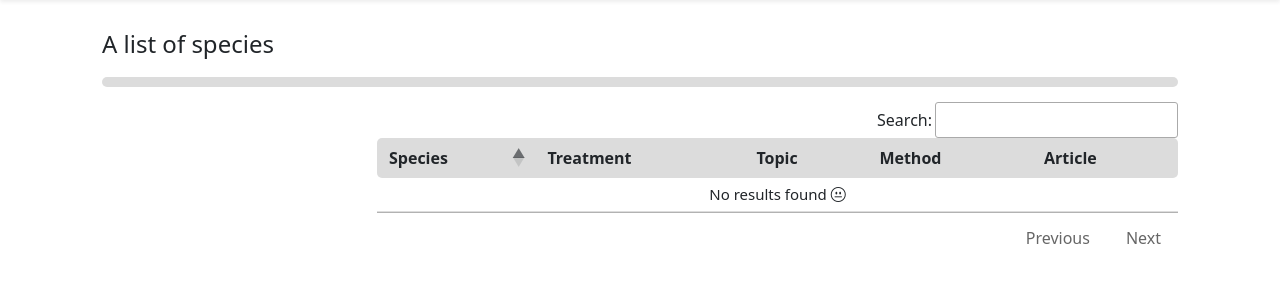
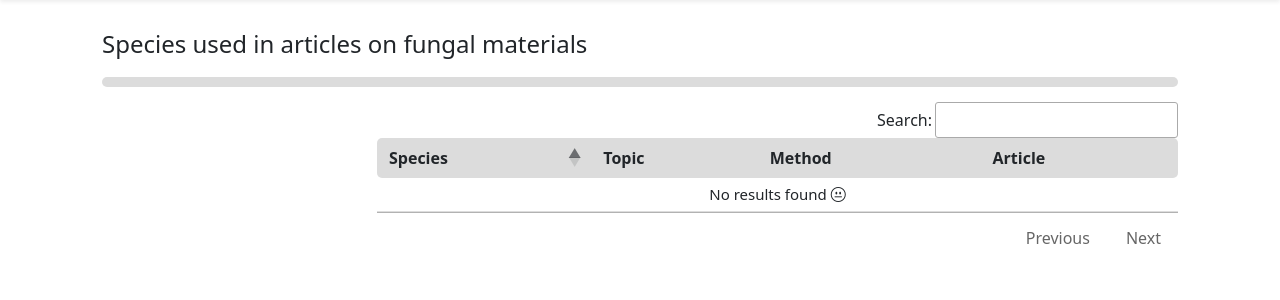
Before and after one commit to johnkeates/Fungalmaterials, a Django app: page /species/ in a window 1280 px wide. Shown: the part 75-375 px from the top of the page. Run offline with Django 4.2, Linux system fonts and the light colour scheme; data that the repository does not hold is empty; some libraries are stand-ins or nearby versions.

Commit message:
Changed the header title of Articles, Species and Reviews page to be more concise and clear, removed treatment column from Species DataTable, small changes in populate_articles command

```diff
--- a/fungalmaterials/management/commands/populate_articles.py
+++ b/fungalmaterials/management/commands/populate_articles.py
@@ -154,7 +154,7 @@ class Command(BaseCommand):
         "https://doi.org/10.3390/biomimetics9110707": (["Composite"], ["SSF"], ["Ganoderma lucidum"]),
         "https://doi.org/10.1021/acsomega.4c07661": (["Pure"], ["LSF"], ["Fomes fomentarius"]),
         "https://doi.org/10.1038/s41598-024-77435-1": (["Composite"], ["SSF"], ["Pleurotus sajor-caju"]),
-        "https://doi.org/10.3390/ma17246050": (["Composite"], ["SSF"], ["Daedaleopsis tricolor", "Stereum hirsutum", "Fomes fomentarius", "Trametes versicolor", "Ganoderma luciducm", "Ganoderma applanatum", "Bjerkandera adusta", "Hericium erinaceus", "Phellinus nigricans"]),
+        "https://doi.org/10.3390/ma17246050": (["Composite"], ["SSF"], ["Daedaleopsis tricolor", "Stereum hirsutum", "Fomes fomentarius", "Trametes versicolor", "Ganoderma lucidum", "Ganoderma applanatum", "Bjerkandera adusta", "Hericium erinaceus", "Phellinus nigricans"]),
         "https://doi.org/10.1017/btd.2024.26": (["Composite"], ["SSF"], ["Pleurotus ostreatus"]),
         "https://doi.org/10.3390/ma17246111": (["Composite"], ["SSF"], ["Trametes versicolor"]),
         "https://doi.org/10.1016/j.cej.2024.158382": (["Composite"], ["SSF"], ["Ganoderma lucidum"]),
@@ -162,7 +162,7 @@ class Command(BaseCommand):
         "https://doi.org/10.1177/17442591241300711": (["Composite"], ["SSF"], ["Pleurotus ostreatus", "Trametes versicolor"]),
         "https://doi.org/10.1002/adma.202418464": (["Pure", "Nanopaper"], ["LSF"], ["Schizophyllum commune"]),
         "https://doi.org/10.1016/j.matdes.2025.113591": (["Composite"], ["SSF"], ["Ganoderma lucidum"]),
-        "https://doi.org/10.1186/s40694-024-00192-3": ([""], ["LSF", "SSF"], ["Fomes fomentarius"]),
+        "https://doi.org/10.1186/s40694-024-00192-3": (["Composite"], ["LSF", "SSF"], ["Fomes fomentarius"]),
     }
 
         for doi, (topics, methods, species_names) in dois.items():
--- a/fungalmaterials/templates/fungalmaterials/reviews.html
+++ b/fungalmaterials/templates/fungalmaterials/reviews.html
@@ -12,7 +12,7 @@
 
 <div class="row" style="margin-bottom: 10px;">
 	<div class="col-12">
-        <h4>A list of fungal material reviews</h4>
+        <h4>Reviews on fungal materials</h4>
     </div>
 </div>
 
--- a/fungalmaterials/templates/fungalmaterials/species.html
+++ b/fungalmaterials/templates/fungalmaterials/species.html
@@ -92,7 +92,7 @@
 
     <div class="row" style="margin-bottom: 10px;">
         <div class="col-12">
-            <h4>A list of species</h4>
+            <h4>Species used in articles on fungal materials</h4>
         </div>
     </div>
 
@@ -116,7 +116,7 @@
                 <thead>
                 <tr>
                     <th>Species</th>
-                    <th>Treatment</th>
+                    <!-- <th>Treatment</th> -->
                     <th class="desktop large-only">Topic</th>
                     <th class="desktop large-only">Method</th>
                     <th>Article</th>
@@ -197,7 +197,6 @@
                             }
                         }
                     },
-                    {"data": "treatment"},
                     {
                         "data": "topic",
                         "render": function (data, type, row) {
@@ -237,9 +236,8 @@
                     {"width": "auto", "targets": [1], "searchable": false, "orderable": false},
                     {"width": "auto", "targets": [2], "searchable": false, "orderable": false},
                     {"width": "auto", "targets": [3], "searchable": false, "orderable": false},
-                    {"width": "auto", "targets": [4], "searchable": false, "orderable": false},
                     {"width": "8px", "targets": -1, className: "dt-right", "searchable": false, "orderable": false},
-                    {name: "Phylum", target: 5, visible: false}
+                    {name: "Phylum", target: 4, visible: false}
                 ],
                 language: {
                     paginate: {"previous": "Previous", "next": "Next"},                     // Change name of button
--- a/fungalmaterials/views.py
+++ b/fungalmaterials/views.py
@@ -344,7 +344,6 @@ def species_search(request):
                         # Species
                         # Phylum
 
-
             # Start decoding the searchPanes, if any
             if "searchPanes" in json_data:
                 # Check each entry in the searchpane dict
@@ -389,7 +388,7 @@ def species_search(request):
             if len(list_of_search_pane_name_filters['topic']) > 0:
                 # We have topics to filter!
                 # print("Filtering topics", list_of_search_pane_name_filters['topic'])
-#                material_query = material_query.filter(article__topic__name__in=list_of_search_pane_name_filters['topic'])
+                # material_query = material_query.filter(article__topic__name__in=list_of_search_pane_name_filters['topic'])
 
                 material_filter_clauses.append(Q(topic__name__in=list_of_search_pane_name_filters['topic']))
                 # print(species_query.values())
@@ -448,7 +447,6 @@ def species_search(request):
 
             print(column_name_total_values)
 
-
             # If any SearchPanes were used, there will be filter clauses that need to be applied to the query:
             if material_filter_clauses:
                 material_query = material_query.filter(reduce(operator.and_, material_filter_clauses))
@@ -494,7 +492,7 @@ def species_search(request):
                         column_name_unique_values["topic"][individual_topic.name] += 1
 
                     for individual_method in material.method.all():
-                        print("Adding method: ", individual_method.name)
+                        # print("Adding method: ", individual_method.name)
                         column_name_unique_values["method"][individual_method.name] += 1
 
                     # Append a dictionary of selected fields to payload_data for each material
```
Also changed, not shown: fungalmaterials/templates/fungalmaterials/articles.html (+4 -4 lines).
